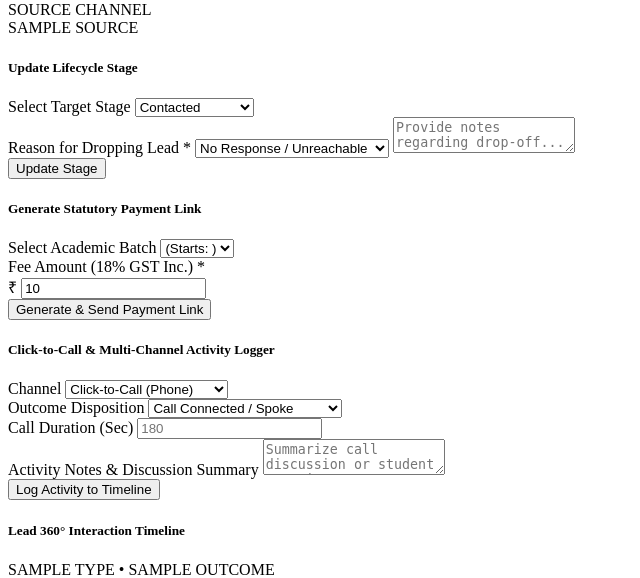
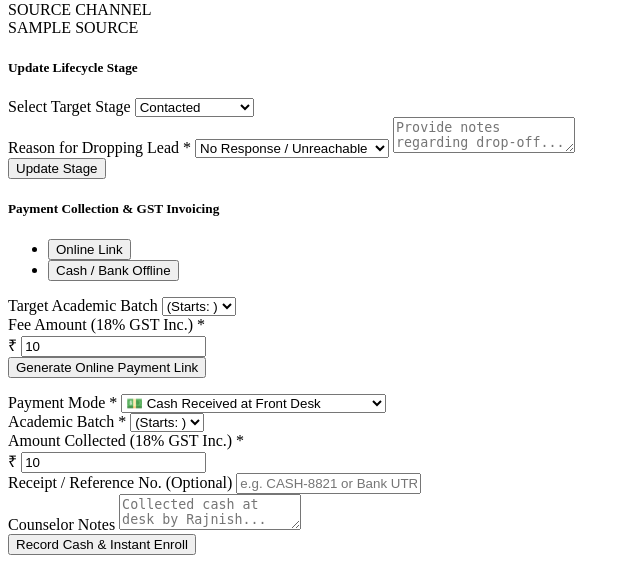
Before and after one commit to Mr14k/Tyche_CRM, a PHP site: the page made by views/admin/crm/leads/show.php in a window 1280 px wide. Shown: the part 274-852 px from the top of the page, without its empty margins (0-640 px from the left). Run offline with PHP 8.4, Linux system fonts and the light colour scheme; the template is opened without the code that fills it: most values are stand-ins (such as "Sample title", 1, 10 or a date in 2020); data that the repository does not hold is empty.

Commit message:
Feature: Implement Offline Cash / Cheque / Bank Transfer Payment & Instant Student Enrollment Engine

```diff
--- a/routes/web.php
+++ b/routes/web.php
@@ -254,6 +254,7 @@ $router->group(['prefix' => '/admin', 'middleware' => ['auth', 'tenant']], funct
     $router->post('/crm/leads/{id}/activity', [LeadController::class, 'logActivity'])->middleware('csrf')->middleware('perm:CRM.EditLead');
     $router->post('/crm/leads/{id}/reactivate', [LeadController::class, 'reactivate'])->middleware('csrf')->middleware('perm:CRM.EditLead');
     $router->post('/crm/leads/{id}/payment-link', [LeadController::class, 'generatePaymentLink'])->middleware('csrf')->middleware('perm:CRM.EditLead');
+    $router->post('/crm/leads/{id}/offline-payment', [LeadController::class, 'recordOfflinePayment'])->middleware('csrf')->middleware('perm:CRM.EditLead');
     $router->post('/crm/leads/import', [LeadController::class, 'importCsv'])->middleware('csrf')->middleware('perm:CRM.EditLead');
 
     $router->get('/crm/batches', [BatchController::class, 'index'])->name('admin.crm.batches')->middleware('perm:CRM.ViewLeads');
--- a/views/admin/crm/leads/show.php
+++ b/views/admin/crm/leads/show.php
@@ -128,15 +128,31 @@
             </form>
         </div>
 
-        <!-- Generator: Custom 18% GST Payment Link -->
+        <!-- Generator: Payment Collection & Statutory 18% GST Invoicing -->
         <div class="card-custom p-4">
-            <h5 class="h6 font-monospace text-gold border-bottom border-line pb-2 mb-3"><i class="bi bi-credit-card-2-front-fill me-1"></i> Generate Statutory Payment Link</h5>
+            <h5 class="h6 font-monospace text-gold border-bottom border-line pb-2 mb-3">
+                <i class="bi bi-cash-coin me-1"></i> Payment Collection & GST Invoicing
+            </h5>
+
+            <!-- Tabs header -->
+            <ul class="nav nav-pills nav-justified mb-3" id="paymentTabs" role="tablist">
+                <li class="nav-item" role="presentation">
+                    <button class="nav-link active font-monospace btn-sm py-1" id="online-tab" data-bs-toggle="tab" data-bs-target="#onlineTabContent" type="button" role="tab"><i class="bi bi-qr-code me-1"></i> Online Link</button>
+                </li>
+                <li class="nav-item" role="presentation">
+                    <button class="nav-link font-monospace btn-sm py-1" id="offline-tab" data-bs-toggle="tab" data-bs-target="#offlineTabContent" type="button" role="tab"><i class="bi bi-wallet2 me-1"></i> Cash / Bank Offline</button>
+                </li>
+            </ul>
+
+            <div class="tab-content" id="paymentTabsContent">
+                <!-- TAB 1: Online Gateway Payment Link -->
+                <div class="tab-pane fade show active" id="onlineTabContent" role="tabpanel">
                     <form action="<?= Url::to('/admin/crm/leads/' . $lead['id'] . '/payment-link') ?>" method="POST">
                         <input type="hidden" name="_token" value="<?= Security::csrfToken() ?>">
                         <input type="hidden" name="course_id" value="<?= $lead['course_id'] ?>">
 
                         <div class="mb-3">
-                    <label class="form-label text-warning font-monospace small font-monospace">Select Academic Batch</label>
+                            <label class="form-label text-warning font-monospace small">Target Academic Batch</label>
                             <select name="batch_id" class="form-select font-monospace">
                                 <?php foreach ($batches as $b): ?>
                                     <option value="<?= $b['id'] ?>"><?= Security::e($b['batch_name']) ?> (Starts: <?= Format::date($b['start_date'], 'M d') ?>)</option>
@@ -149,14 +165,64 @@
                             <div class="input-group">
                                 <span class="input-group-text bg-dark text-warning border-secondary font-monospace">₹</span>
                                 <input type="number" step="0.01" name="amount" class="form-control font-monospace fw-bold" value="<?= $lead['discount_price'] ?? $lead['price'] ?? 25000 ?>" required>
-
                             </div>
                         </div>
 
                         <button type="submit" class="btn btn-warning w-100 font-monospace py-2 text-dark fw-bold">
-                    <i class="bi bi-send-fill me-1"></i> Generate & Send Payment Link
+                            <i class="bi bi-send-fill me-1"></i> Generate Online Payment Link
                         </button>
                     </form>
+                </div>
+
+                <!-- TAB 2: Offline Cash / Cheque / Bank Transfer & Instant Enrollment -->
+                <div class="tab-pane fade" id="offlineTabContent" role="tabpanel">
+                    <form action="<?= Url::to('/admin/crm/leads/' . $lead['id'] . '/offline-payment') ?>" method="POST">
+                        <input type="hidden" name="_token" value="<?= Security::csrfToken() ?>">
+                        <input type="hidden" name="course_id" value="<?= $lead['course_id'] ?>">
+
+                        <div class="mb-2">
+                            <label class="form-label text-warning font-monospace small">Payment Mode *</label>
+                            <select name="payment_method" class="form-select font-monospace">
+                                <option value="cash">💵 Cash Received at Front Desk</option>
+                                <option value="bank_transfer">🏦 Bank Transfer (NEFT / IMPS / RTGS)</option>
+                                <option value="cheque">📝 Cheque / Demand Draft (DD)</option>
+                                <option value="pos">💳 Offline Card Swipe / POS Terminal</option>
+                            </select>
+                        </div>
+
+                        <div class="mb-2">
+                            <label class="form-label text-warning font-monospace small">Academic Batch *</label>
+                            <select name="batch_id" class="form-select font-monospace">
+                                <?php foreach ($batches as $b): ?>
+                                    <option value="<?= $b['id'] ?>"><?= Security::e($b['batch_name']) ?> (Starts: <?= Format::date($b['start_date'], 'M d') ?>)</option>
+                                <?php endforeach; ?>
+                            </select>
+                        </div>
+
+                        <div class="mb-2">
+                            <label class="form-label text-warning small font-monospace">Amount Collected (18% GST Inc.) *</label>
+                            <div class="input-group">
+                                <span class="input-group-text bg-dark text-warning border-secondary font-monospace">₹</span>
+                                <input type="number" step="0.01" name="amount" class="form-control font-monospace fw-bold text-success" value="<?= $lead['discount_price'] ?? $lead['price'] ?? 25000 ?>" required>
+                            </div>
+                        </div>
+
+                        <div class="mb-2">
+                            <label class="form-label text-warning small font-monospace">Receipt / Reference No. (Optional)</label>
+                            <input type="text" name="reference_number" class="form-control font-monospace" placeholder="e.g. CASH-8821 or Bank UTR">
+                        </div>
+
+                        <div class="mb-3">
+                            <label class="form-label text-warning small font-monospace">Counselor Notes</label>
+                            <textarea name="notes" class="form-control font-monospace small" rows="2" placeholder="Collected cash at desk by Rajnish..."></textarea>
+                        </div>
+
+                        <button type="submit" class="btn btn-success w-100 font-monospace py-2 text-white fw-bold">
+                            <i class="bi bi-check-circle-fill me-1"></i> Record Cash & Instant Enroll
+                        </button>
+                    </form>
+                </div>
+            </div>
         </div>
     </div>
 
```
Also changed, not shown: app/Controllers/Admin/Crm/LeadController.php (+32 -0 lines), app/Services/CrmPaymentLinkService.php (+113 -0 lines), 2 other files. Lines whose indentation alone changed are shown as unchanged.
